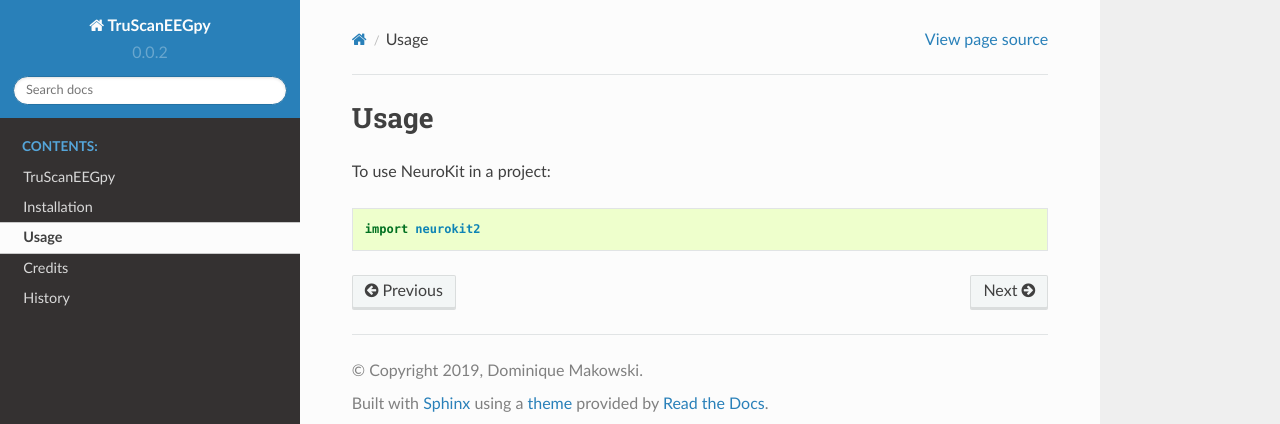
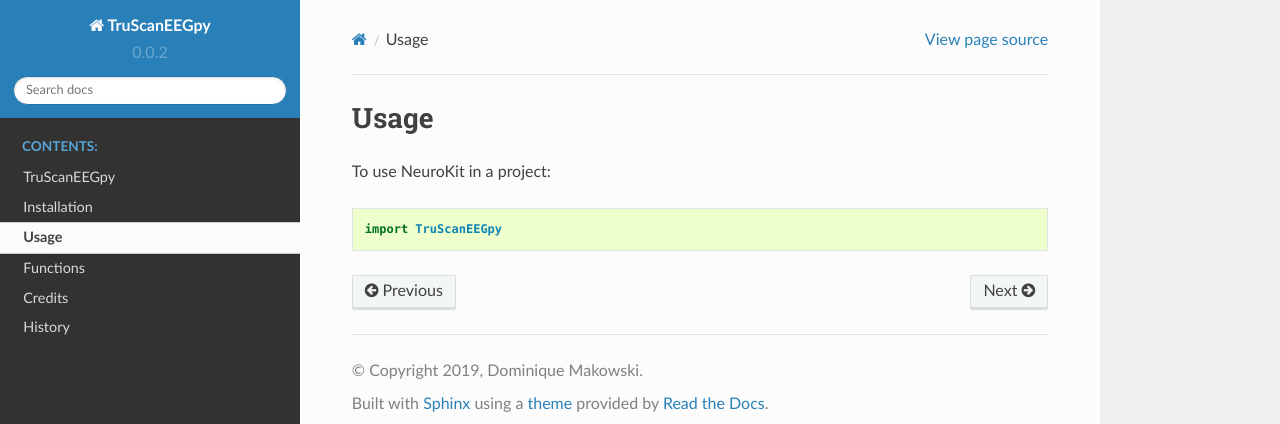
Before and after one commit to neuropsychology/TruScanEEGpy, a Sphinx documentation site: the page built from docs/usage.rst, in a window 1280 px wide. Shown: the top 424 px of the page. Built offline with Sphinx 7.4.7 and the Read the Docs theme 2.0.0, drawn with Linux system fonts in a browser that asks for light colours; pages that are not in the unit, such as notebooks, are missing from menus.

```diff
--- a/docs/index.rst
+++ b/docs/index.rst
@@ -8,7 +8,7 @@ Welcome to TruScanEEGpy's documentation!
    readme
    installation
    usage
-   modules
+   functions
    contributing
    authors
    history
--- a/docs/usage.rst
+++ b/docs/usage.rst
@@ -4,4 +4,4 @@ Usage
 
 To use NeuroKit in a project::
 
-    import neurokit2
+    import TruScanEEGpy
```
Also changed, not shown: docs/functions.rst (added, +8 -0 lines).
